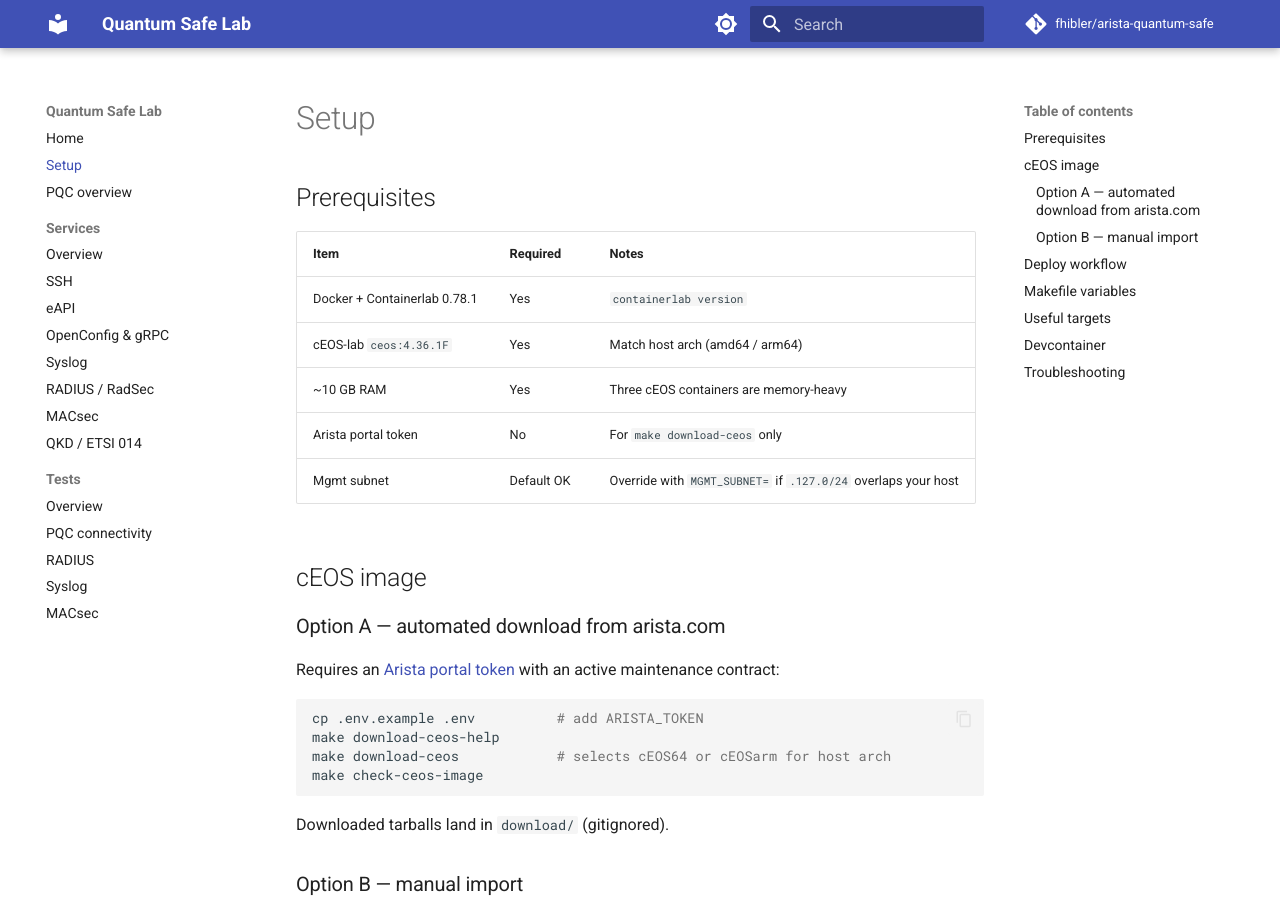
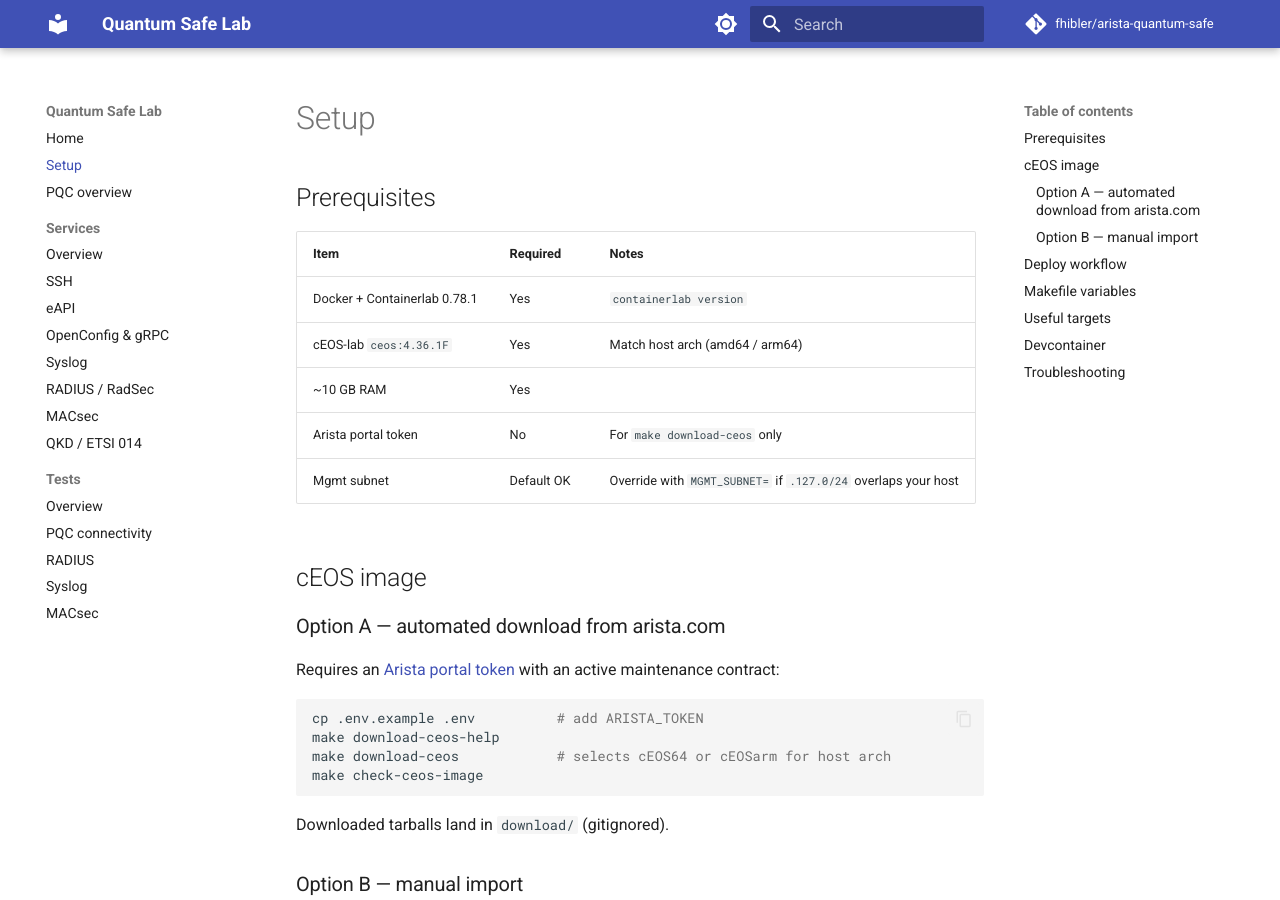
Before and after one commit to fhibler/arista-quantum-safe, an MkDocs documentation site: the page built from docs/setup.md, in a window 1280 px wide and 900 px high. Built offline with MkDocs 1.6.1 and Material for MkDocs 9.7.7, drawn with Linux system fonts in a browser that asks for light colours; comment, search, counter and statistics services are not loaded.

Commit message:
Trim redundant RAM note from setup prerequisites table.
The ~10 GB requirement is self-explanatory without calling out cEOS memory use
separately in the Notes column.

```diff
--- a/docs/setup.md
+++ b/docs/setup.md
@@ -6,7 +6,7 @@
 |------|----------|-------|
 | Docker + Containerlab 0.78.1 | Yes | `containerlab version` |
 | cEOS-lab `ceos:4.36.1F` | Yes | Match host arch (amd64 / arm64) |
-| ~10 GB RAM | Yes | Three cEOS containers are memory-heavy |
+| ~10 GB RAM | Yes | |
 | Arista portal token | No | For `make download-ceos` only |
 | Mgmt subnet | Default OK | Override with `MGMT_SUBNET=` if `.127.0/24` overlaps your host |
 
```
